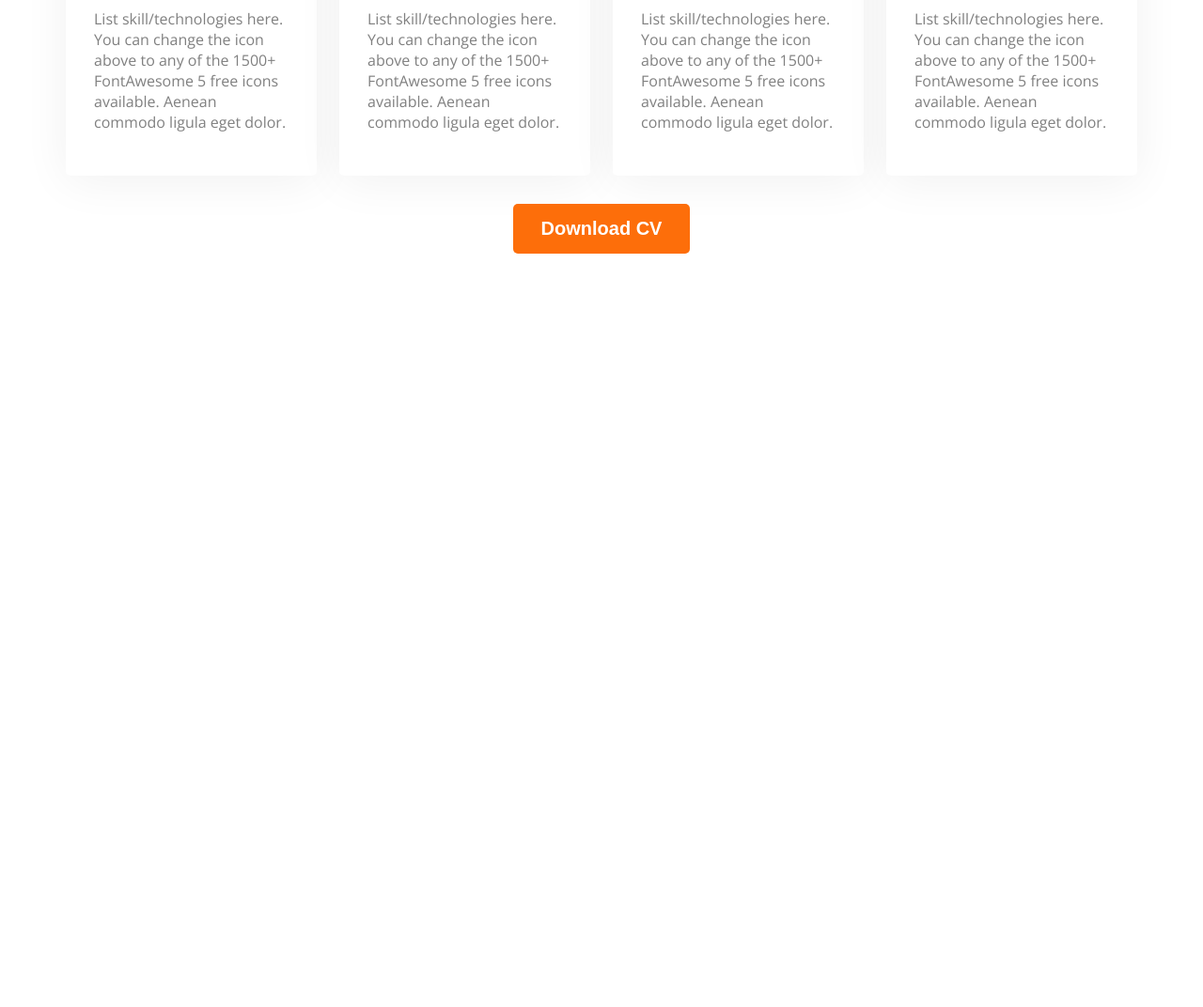
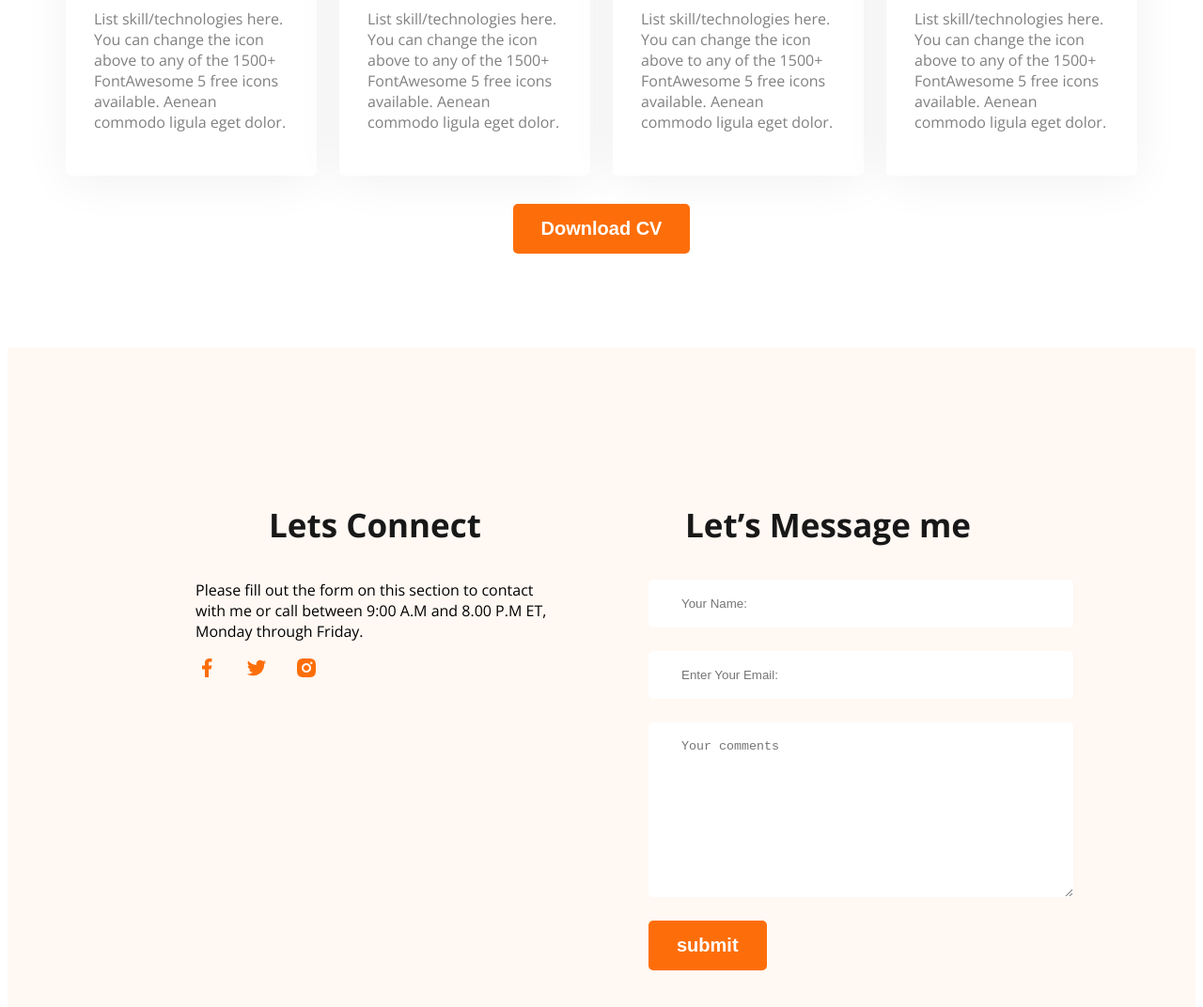
Before and after one commit to SaidulIslamPHero/web-developer-portfolio, a plain HTML site: page index.html in a window 1280 px wide. Shown: the part 2097-3169 px from the top of the page at 94% size. Before the commit the page ends 2397 px from the top, so only its background shows below. Drawn offline with nearby package versions, Linux system fonts and the light colour scheme.

Commit message:
add portfolio

```diff
--- a/index.html
+++ b/index.html
@@ -92,7 +92,27 @@
 
     </main>
     <footer>
-
+        <div class="footer-column">
+            <h3 class="section-title">Lets Connect</h3>
+            <p class="section-desctiption">
+                Please fill out the form on this section to contact with me or call between 9:00 A.M and 8.00 P.M ET, Monday through Friday.
+            </p>
+            <div class="social-link">
+                <a href=""><img src="images/icons/facebook.png" alt=""></a>
+                <a href=""><img src="images/icons/twitter.png" alt=""></a>
+                <a href=""><img src="images/icons/insta.png" alt=""></a>
+            </div>
+        </div>
+        <div class="footer-column">
+            <h3 class="section-title">Let’s Message me</h3>
+            <form class="contact" action="">
+                <input type="text" placeholder="Your Name:">
+                <input type="email" name="" id="" placeholder="Enter Your Email:">
+                <textarea name="" id="" cols="30" rows="10" placeholder="Your comments"></textarea>
+                <button class="btn">submit</button>
+                <!-- <input class="btn" type="submit" value="submit"> -->
+            </form>
+        </div>
     </footer>
 
 </body>
--- a/style.css/portfolio.css
+++ b/style.css/portfolio.css
@@ -150,3 +150,27 @@ main section {
     text-align: center;
     margin: 30px;;
 }
+/* footer */
+footer{
+    display: flex;
+    gap: 100px;
+    background-color: #FFF8F3;
+    margin-top: 100px;
+    padding: 130px 200px;
+}
+.footer-column{
+    width: 50%;
+}
+.social-link a{
+    margin-right: 25px;
+}
+
+.contact input , input, textarea{
+    display: block;
+    margin-bottom: 25px;
+    padding: 18px 35px;
+    color: #757575;
+    border: 0;
+    border-radius: 5px;
+    width: 100%;
+}
```
